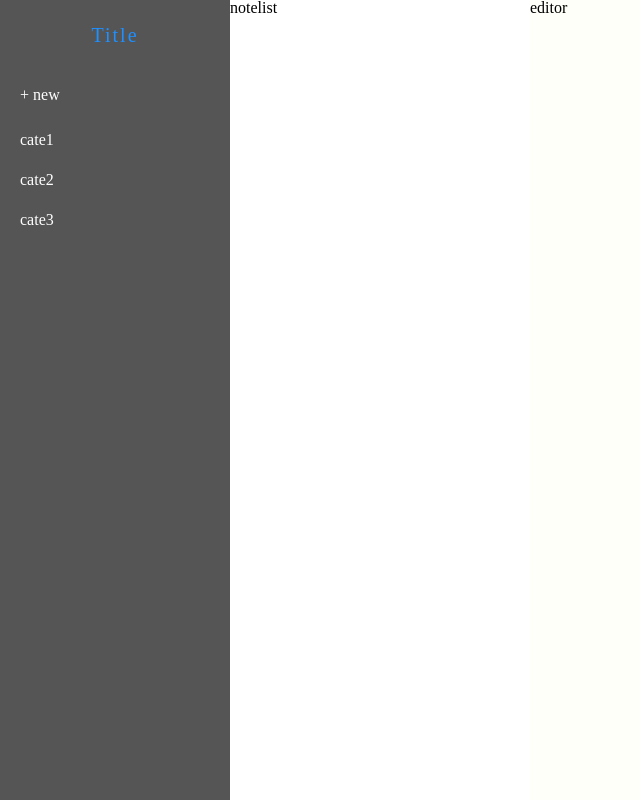
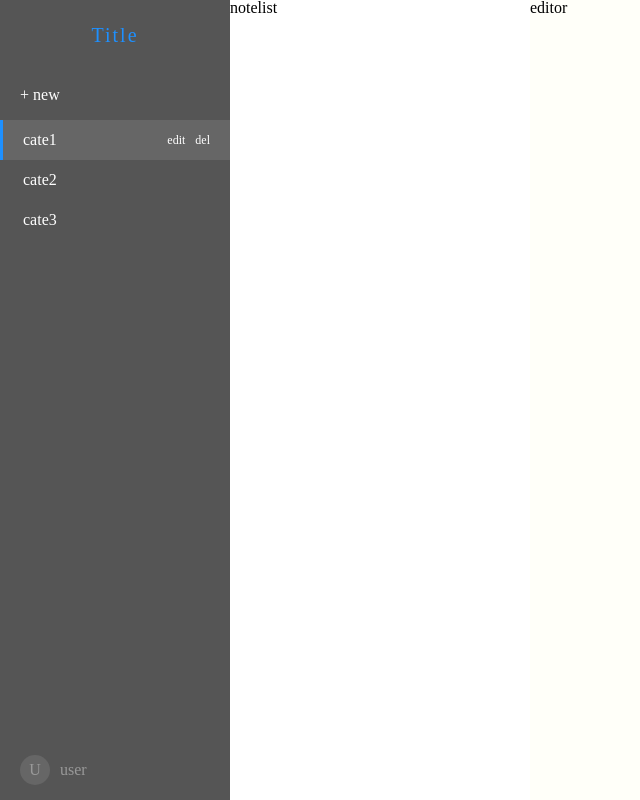
Before and after one commit to xtthaop/zxnote-web, a React app: page /notebook in a window 1280 px wide. Shown: the whole page, without its empty margins (0-640 px from the left). Built offline with nearby package versions, Linux system fonts and the light colour scheme.

Commit message:
init sidebar

```diff
--- a/src/views/notebook/components/Sidebar/index.js
+++ b/src/views/notebook/components/Sidebar/index.js
@@ -4,6 +4,7 @@ import {
   Header,
   CreateButton,
   Categories,
+  Foot,
 } from './style'
 
 class Sidebar extends React.Component {
@@ -11,11 +12,19 @@ class Sidebar extends React.Component {
     super(props)
     this.state = {
       categories: [],
+      activeId: 1,
     }
+    this.handleCateItemClick = this.handleCateItemClick.bind(this)
+  }
+
+  handleCateItemClick(id) {
+    this.setState({
+      activeId: id
+    })
   }
 
   render(){
-    const { categories } = this.state
+    const { categories, activeId } = this.state
     return (
       <SidebarWrapper>
         <Header>Title</Header>
@@ -26,11 +35,25 @@ class Sidebar extends React.Component {
           {
             categories.map(item => {
               return (
-                <li key={item.id}>{ item.title }</li>
+                <li
+                  key={item.id}
+                  className={activeId === item.id ? 'active' : ''}
+                  onClick={this.handleCateItemClick.bind(this, item.id)}
+                >
+                  <span>{item.title}</span>
+                  <span className="handle-btn">
+                    <span>edit</span>
+                    <span>del</span>
+                  </span>
+                </li>
               )
             })
           }
         </Categories>
+        <Foot>
+          <div className="icon">U</div>
+          <span className="username">user</span>
+        </Foot>
       </SidebarWrapper>
     )
   }
--- a/src/views/notebook/components/Sidebar/style.js
+++ b/src/views/notebook/components/Sidebar/style.js
@@ -1,7 +1,10 @@
 import styled from 'styled-components'
 
+const sidebarWidth = '230px'
+
 export const SidebarWrapper = styled.div`
-  width: 230px;
+  position: relative;
+  width: ${sidebarWidth};
   height: 100%;
   background: #555;
   overflow-y: auto;
@@ -34,8 +37,59 @@ export const Categories = styled.ul`
   box-sizing: border-box;
 
   li{
+    display: flex;
+    align-items: center;
+    justify-content: space-between;
     height: 30px;
     line-height: 30px;
     padding: 5px 20px;
+    border-left: 3px solid transparent;
+    cursor: pointer;
+
+    &.active{
+      background: #666;
+      border-left-color: #1E90FF;
+
+      .handle-btn{
+        display: inline;
+        font-size: 12px;
+
+        span{
+          margin-left: 10px;
+        }
+      }
+    }
+
+    .handle-btn{
+      display: none;
+    }
   }
 `
+
+export const Foot = styled.div`
+  position: fixed;
+  left: 0;
+  bottom: 0;
+  display: flex;
+  align-items: center;
+  width: ${sidebarWidth};
+  height: 50px;
+  line-height: 50px;
+  padding: 0 20px 10px;
+  box-sizing: border-box;
+  color: #999;
+  background: #555;
+
+  .icon{
+    width: 30px;
+    height: 30px;
+    line-height: 30px;
+    text-align: center;
+    background: #666;
+    border-radius: 50%;
+  }
+
+  .username{
+    margin-left: 10px;
+  }
+`
```
